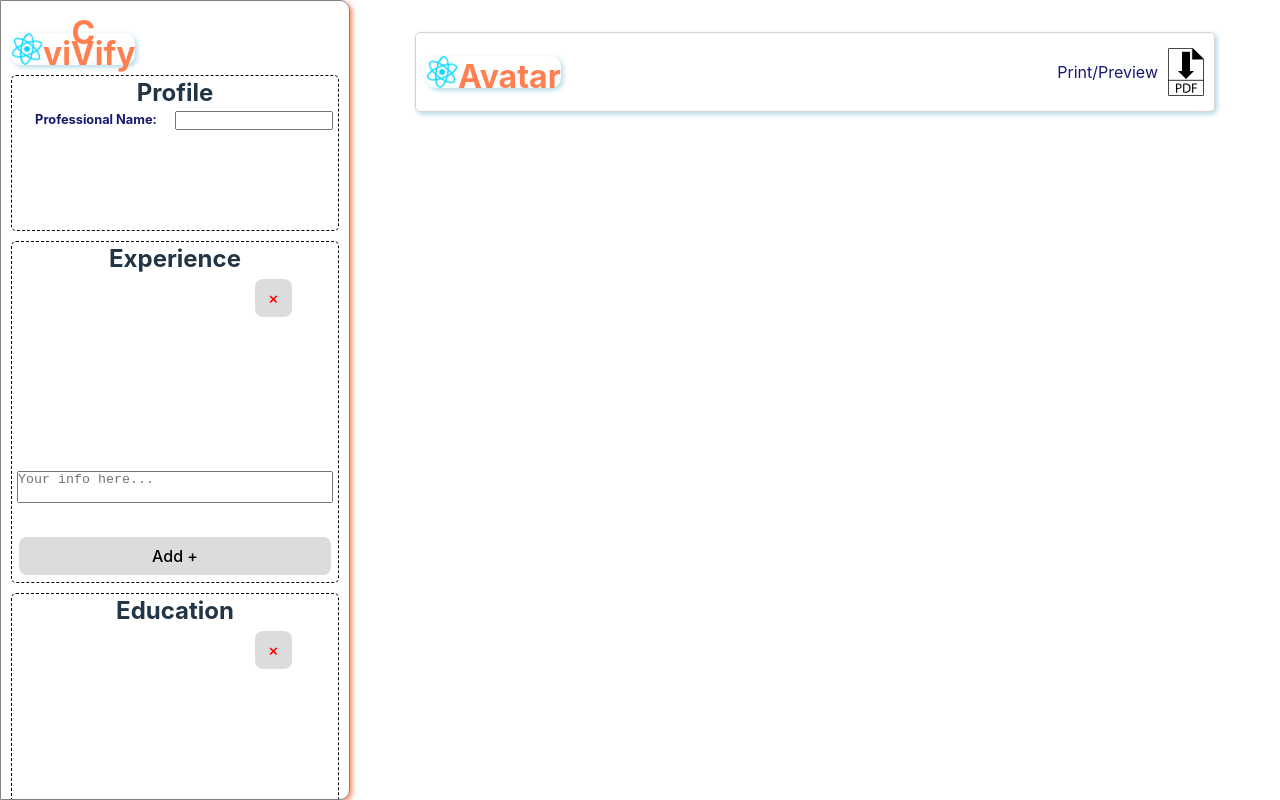
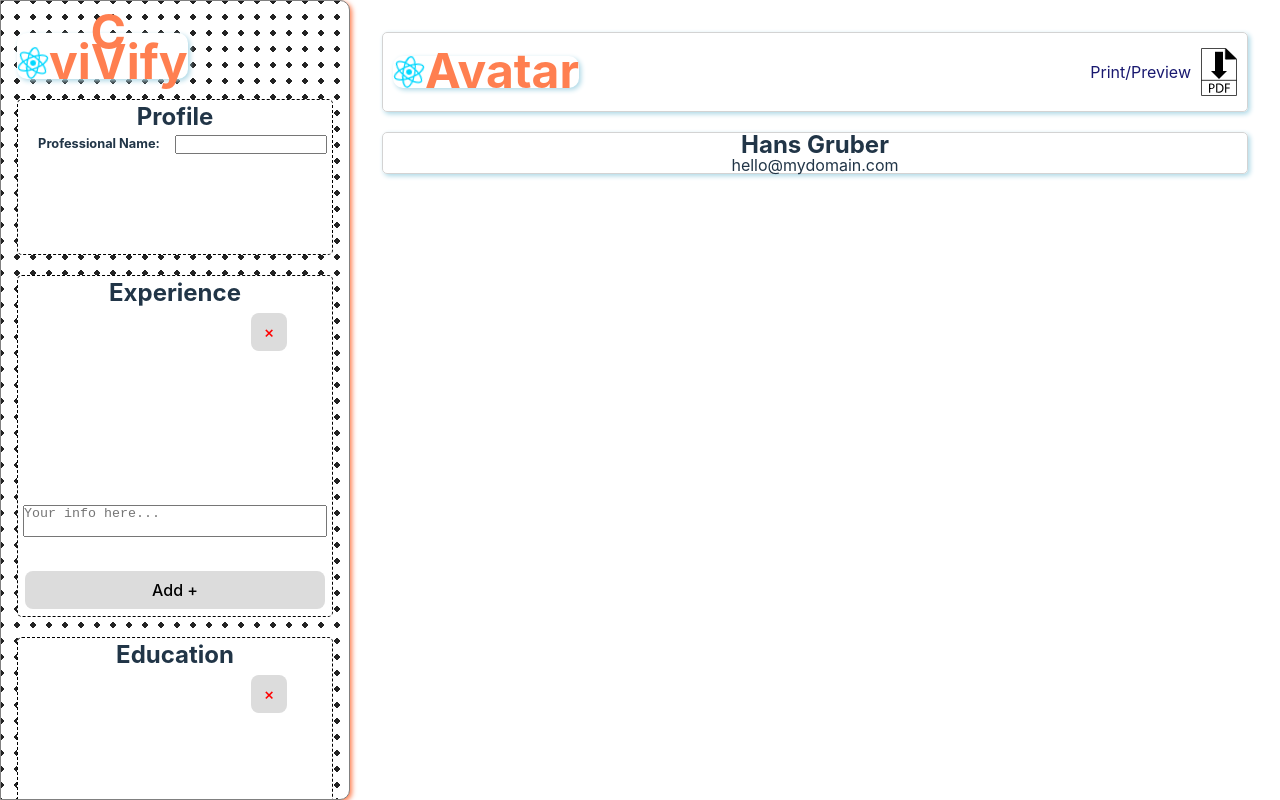
Before and after one commit to dtKinger/cvivify-react, a React (Vite) app: page / in a window 1280 px wide. Built offline with nearby package versions, Linux system fonts and the light colour scheme.

Commit message:
Restyle the sidebar and CVivify logo

```diff
--- a/src/components/Icon.jsx
+++ b/src/components/Icon.jsx
@@ -8,7 +8,7 @@ function Icon ({classes, source, altText, text}) {
 
   return (
     <div className="icon-container" onClick={handlePrintClick}>
-      <label htmlFor={text}>{text}</label>
+      <p>{text}</p>
       <img id={text} className={classes} src={source} alt={altText}></img>
     </div>
   )
--- /dev/null
+++ b/src/components/OutputProfile.jsx
@@ -0,0 +1,22 @@
+import '../styles/OutputArea.css'
+
+function OutputProfile ({
+  professionalName="Hans Gruber",
+  phoneNumber="+1 (234) 567-8910",
+  email="hello@mydomain.com"
+})
+{
+  return (
+    <div className="profile-output output-component">
+      <div className="profile-header">
+        <h2 className="professional-name">{professionalName}</h2>
+        <span className="email-address">{email}</span>
+
+      </div>
+
+
+    </div>
+  )
+}
+
+export default OutputProfile;
--- a/src/index.css
+++ b/src/index.css
@@ -50,7 +50,7 @@ a:hover {
 }
 
 h1 {
-  font-size: 2em;
+  font-size: 3em;
 }
 
 button {
--- a/src/main.jsx
+++ b/src/main.jsx
@@ -8,13 +8,13 @@ import Header from "./components/Header.jsx"
 import Icon from './components/Icon.jsx'
 import './index.css'
 import downloadPDF from "./assets/download-as-PDF-icon.svg"
+import OutputProfile from './components/OutputProfile.jsx'
 
 console.log("Don't be afraid")
 
 ReactDOM.createRoot(document.getElementById('root')).render(
   <React.StrictMode>
     <Sidebar>
-
       <SidebarProfile title="Profile" classes="sidebar-section profile"/>
       <SidebarSection title="Experience" classes="sidebar-section" type="rte"/>
       <SidebarSection title="Education" classes="sidebar-section" type="rte"/>
@@ -25,6 +25,7 @@ ReactDOM.createRoot(document.getElementById('root')).render(
       <Header>
         <Icon classes="icon icon__medium" source={downloadPDF} alt="Download as PDF icon" text="Print/Preview"/>
       </Header>
+      <OutputProfile />
     </OutputArea>
 
   </React.StrictMode>,
--- a/src/styles/Header.css
+++ b/src/styles/Header.css
@@ -6,9 +6,6 @@
   flex-direction: row;
   justify-content: space-between;
   align-items: center;
-  /* border-bottom: 1px solid lightblue; */
-  box-shadow: 2px 2px 5px lightblue;
-  border-radius: 5px;
 }
 
 .logo-structure{
@@ -49,14 +46,17 @@
 
 .special-c {
   position: relative;
-  left: 10px;
+  left: 6px;
+  bottom: 8px;
 }
 
 .logo-h1{
   margin: 0;
-  line-height: 0;
+  line-height: 0.3;
   box-shadow: 2px 2px 5px lightblue;
   border-radius: 10px;
+  background-color: white;
+
 }
 
 .mini-reaction > img{
--- a/src/styles/Icons.css
+++ b/src/styles/Icons.css
@@ -20,7 +20,7 @@
   width: 60px;
 }
 
-label{
+p{
   color: midnightblue;
 }
 
--- a/src/styles/OutputArea.css
+++ b/src/styles/OutputArea.css
@@ -2,7 +2,7 @@
   width: 100%;
   padding: 32px;
   min-width: 520px;
-  max-width: 1024px;
+
   display: flex;
   flex-direction: column;
   gap: 20px;
@@ -11,8 +11,10 @@
 }
 
 .output-component{
-
-  min-width: 466px;
-  max-width: 800px;
+  /* border-bottom: 1px solid lightblue; */
+  box-shadow: 2px 2px 5px lightblue;
+  border-radius: 5px;
+  width: clamp(466px, 100%, 1004px);
+  max-width: 900px;
   border: 1px solid lightgray;
 }
--- a/src/styles/Sidebar.css
+++ b/src/styles/Sidebar.css
@@ -5,15 +5,23 @@
   min-width: 350px;
   max-width: 400px;
   max-height: 100vh;
-  padding: 32px 10px;
+  padding: 32px 16px;
   border: 1px solid gray;
   box-shadow: 2px 2px 5px rgba(255, 127, 80, 1);
   overflow-y: scroll;
-  gap: 10px;
+  gap: 20px;
+  /* superdesigner.co */
+  background: radial-gradient(transparent 79%, #232323 80%);
+        background-size: 1em 1em;
+        background-color: #ffffff;
+        opacity: 1;
 }
+
+
 
 .sidebar-section{
   border: 1px dashed black;
+  background-color: white;
   border-radius: 5px;
   padding: 5px;
   display: flex;
```
